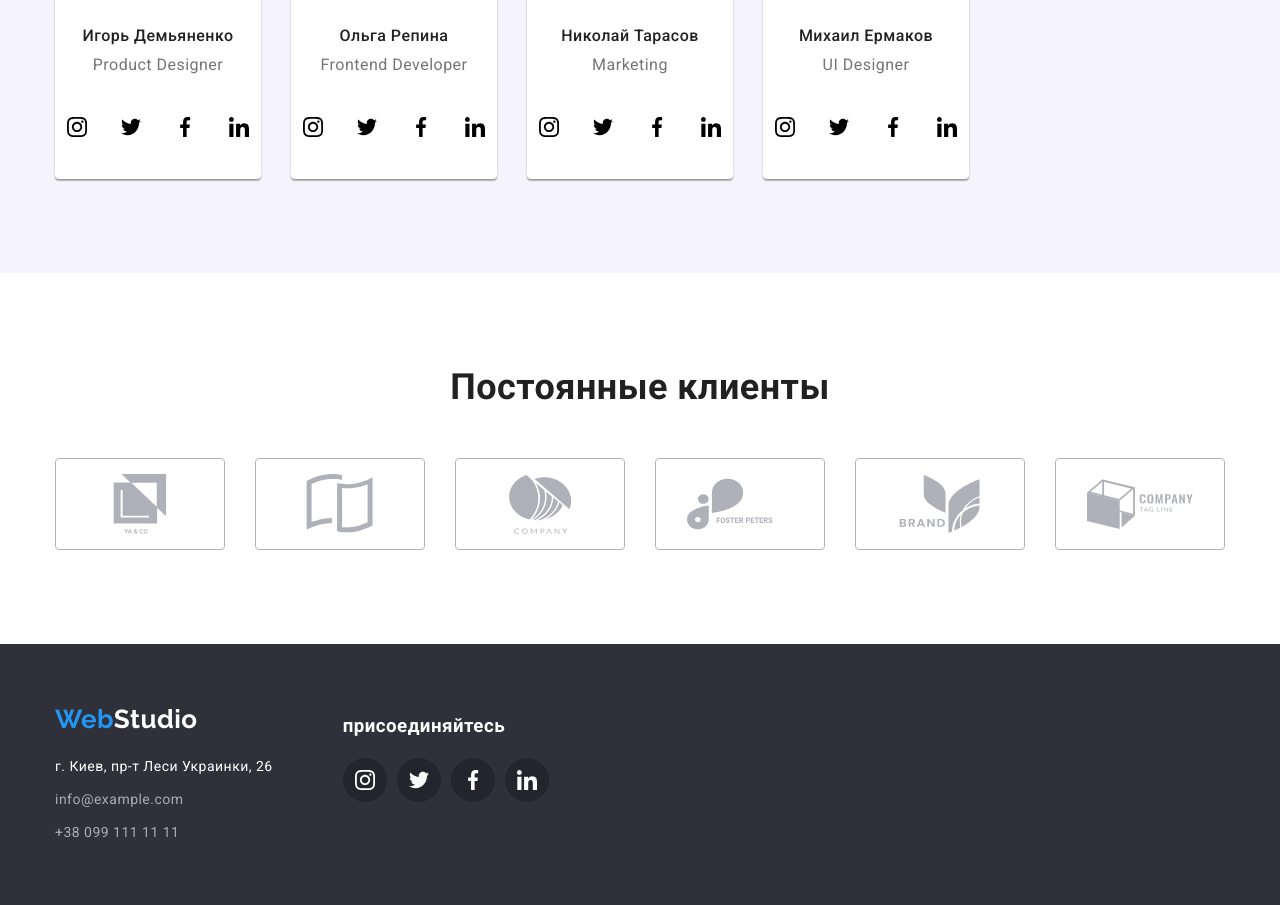
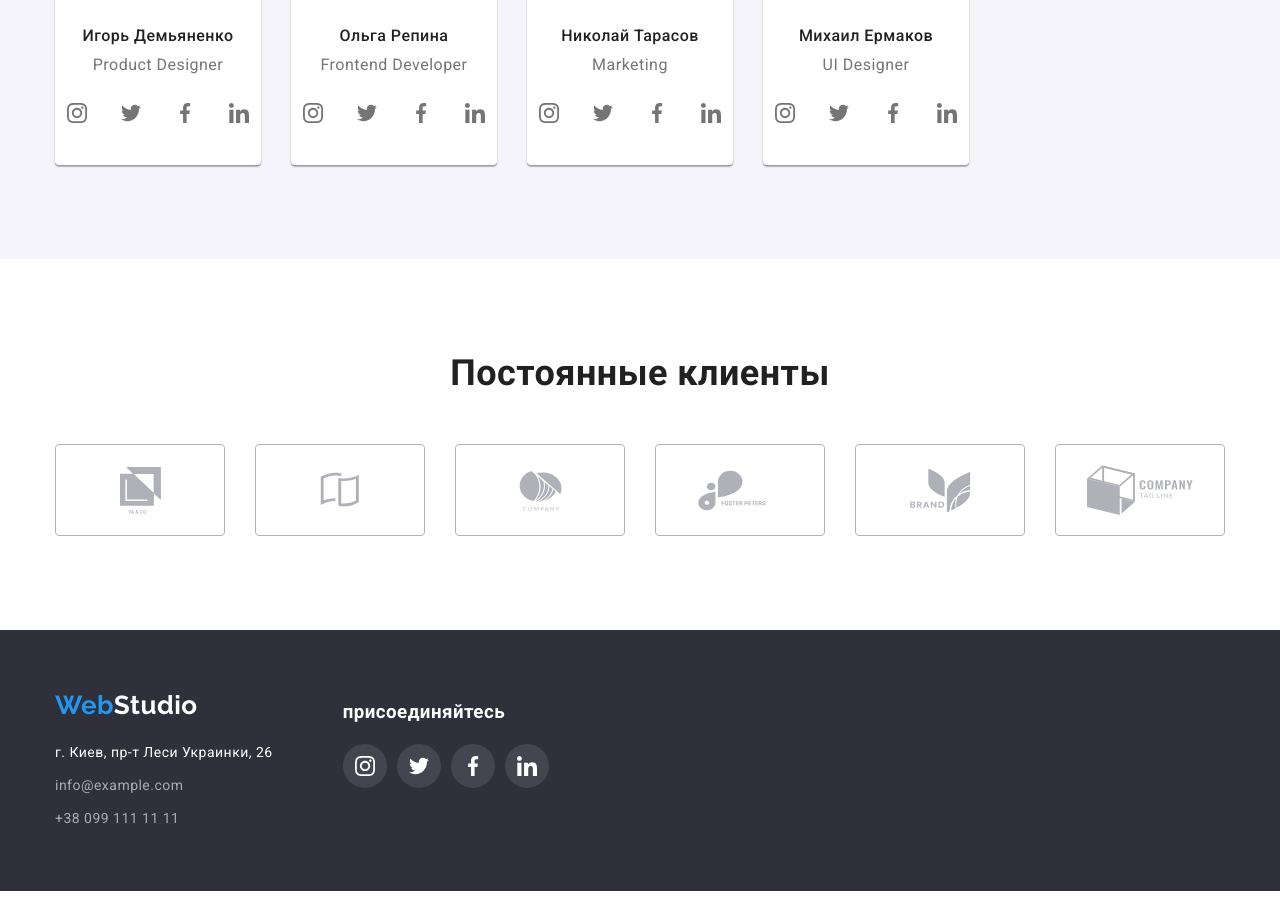
Before and after one commit to ChemerysIgor/goit-markup-hw-04, a plain HTML site: page index.html in a window 1280 px wide. Shown: the part 1529-2434 px from the top of the page. Drawn offline with nearby package versions, Linux system fonts and the light colour scheme.

Commit message:
homework#4 after mentor`s comments

```diff
--- a/css/styles.css
+++ b/css/styles.css
@@ -98,7 +98,7 @@ body {
 }
 
 .header-list-link:hover,
-.header-list-link :focus {
+.header-list-link:focus {
     color: var(--link-color);
 }
 
@@ -137,6 +137,10 @@ body {
 
 .header-item:not(:last-child) {
     margin-right: 50px;
+}
+
+.connectoin-icon {
+    fill: var(--secondary-text-color);
 }
 
 .header-link:hover,
@@ -313,10 +317,9 @@ body {
     width: 100%;
     height: 100%;
     border-radius: 50%;
-    background-color: tomato;
     align-items: center;
     justify-content: center;
-    background-color: rgba(0, 0, 0, 0.25);
+    background-color: rgb(255, 255, 255, 10%);
 }
 
 .network-icon {
@@ -439,7 +442,9 @@ body {
     margin-bottom: 30px;
     width: 270px;
     height: 120px;
-    padding: 25px 100px;
+    display: flex;
+    justify-content: center;
+    align-items: center;
     background-color: #f5f4fa;
 }
 
@@ -524,7 +529,7 @@ body {
     font-size: 16px;
     line-height: 1.18;
     color: var(--secondary-text-color);
-    margin-bottom: 30px;
+    margin-bottom: 16px;
 }
 
 .masters-contact {
@@ -552,6 +557,10 @@ body {
     border-radius: 50%;
     justify-content: center;
     align-items: center;
+}
+
+.network-icons {
+    fill: var(--secondary-text-color);
 }
 
 .masters-contact-link:hover,
--- a/index.html
+++ b/index.html
@@ -282,19 +282,19 @@
                 <h2 class="directions-title">Постоянные клиенты</h2>
                 <ul class="clients-list">
                     <li class="clients-item">
-                        <a href="" class="clients-link"> <svg class="clients-icon" width="106" height="60"><use href="./image/icons.svg#icon-group"></use></svg></a>
+                        <a href="" class="clients-link"> <svg class="clients-icon" width="41" height="47"><use href="./image/icons.svg#icon-group"></use></svg></a>
                     </li>
                     <li class="clients-item">
-                        <a href="" class="clients-link"> <svg class="clients-icon" width="106" height="60"><use href="./image/icons.svg#icon-Union"></use></svg></a>
+                        <a href="" class="clients-link"> <svg class="clients-icon" width="40" height="52"><use href="./image/icons.svg#icon-Union"></use></svg></a>
                     </li>
                     <li class="clients-item">
-                        <a href="" class="clients-link"> <svg class="clients-icon" width="106" height="60"><use href="./image/icons.svg#icon-group-1"></use></svg></a>
+                        <a href="" class="clients-link"> <svg class="clients-icon" width="43" height="41"><use href="./image/icons.svg#icon-group-1"></use></svg></a>
                     </li>
                     <li class="clients-item">
-                        <a href="" class="clients-link"> <svg class="clients-icon" width="106" height="60"><use href="./image/icons.svg#icon-group-2"></use></svg></a>
+                        <a href="" class="clients-link"> <svg class="clients-icon" width="84" height="41"><use href="./image/icons.svg#icon-group-2"></use></svg></a>
                     </li>
                     <li class="clients-item">
-                        <a href="" class="clients-link"> <svg class="clients-icon" width="106" height="60"><use href="./image/icons.svg#icon-group-3"></use></svg></a>
+                        <a href="" class="clients-link"> <svg class="clients-icon" width="63" height="45"><use href="./image/icons.svg#icon-group-3"></use></svg></a>
                     </li>
                     <li class="clients-item">
                         <a href="" class="clients-link"> <svg class="clients-icon" width="106" height="60"><use href="./image/icons.svg#icon-group-4"></use></svg></a>
```
